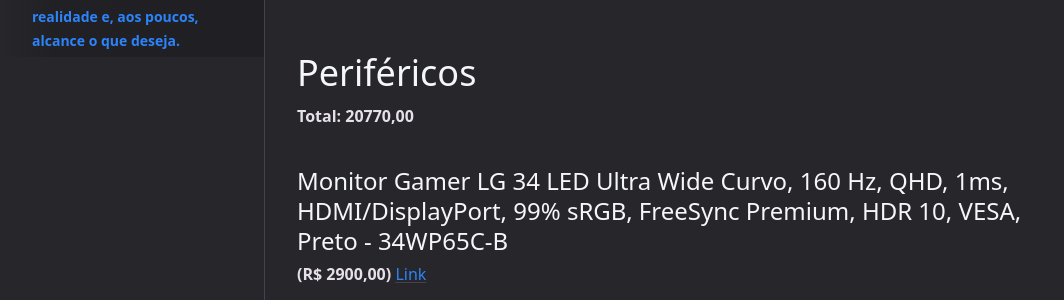
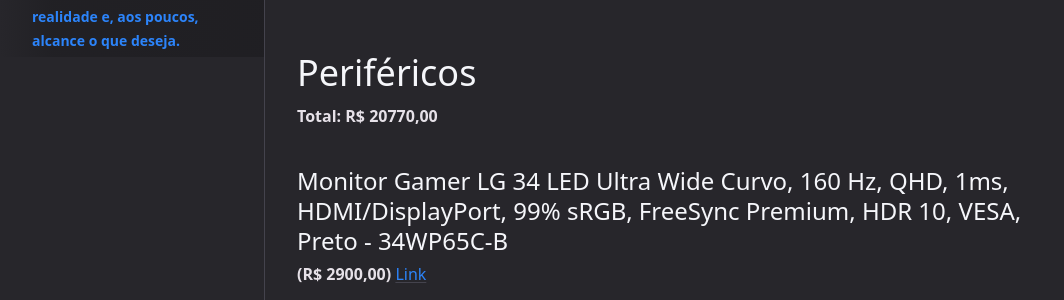
Before and after one commit to fmanoellima/meusetuphomeoffice, a Jekyll site: the page built from index.md, in a window 1280 px wide and 900 px high, scrolled down 995 px. Shown: the part 155-455 px from the top of the window, without its empty margins (107-1171 px from the left). Built offline with Jekyll 4.4.1, drawn with Linux system fonts in a browser that asks for light colours; our own code applies the rules of GitHub Pages for plain Markdown files.

Commit message:
correcao

```diff
--- a/index.md
+++ b/index.md
@@ -57,7 +57,7 @@ Os preços são apenas referencias do momento em que eu adquiri os equipamentos
 ---
 
 # Periféricos
-**Total: 20770,00**
+**Total: R$ 20770,00**
 
 ## Monitor Gamer LG 34 LED Ultra Wide Curvo, 160 Hz, QHD, 1ms, HDMI/DisplayPort, 99% sRGB, FreeSync Premium, HDR 10, VESA, Preto - 34WP65C-B
 **(R$ 2900,00)**
```
Also changed, not shown: docs/index-test.md (+0 -1 lines).
